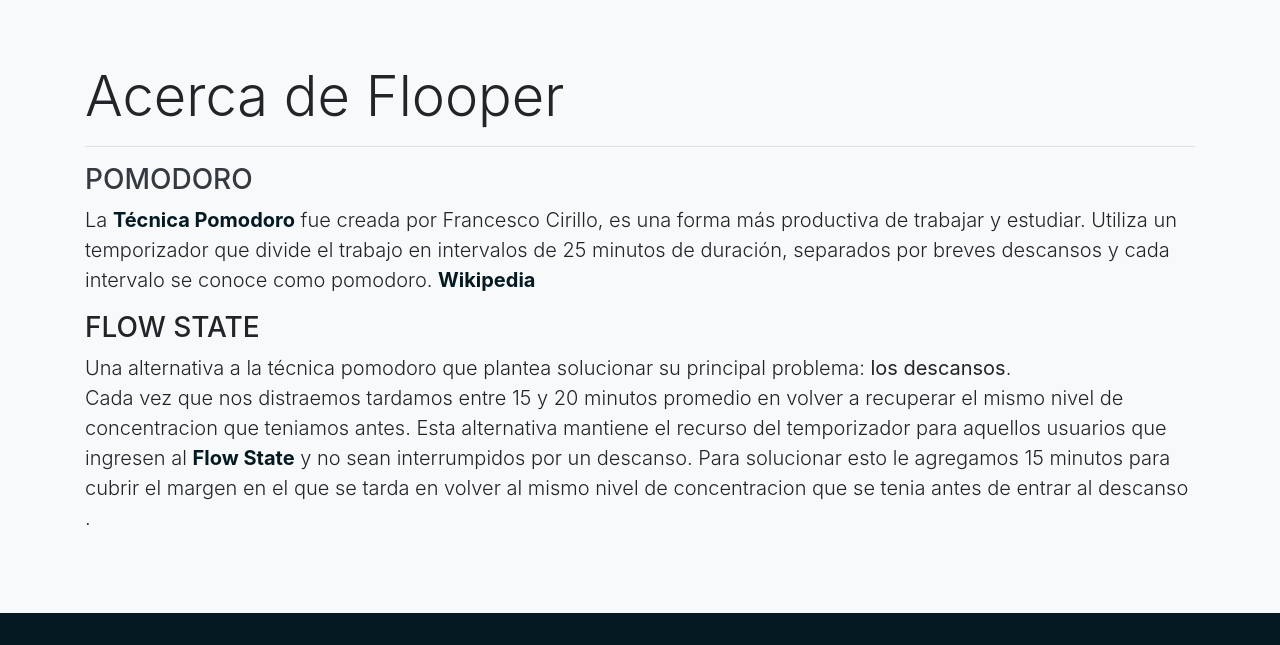
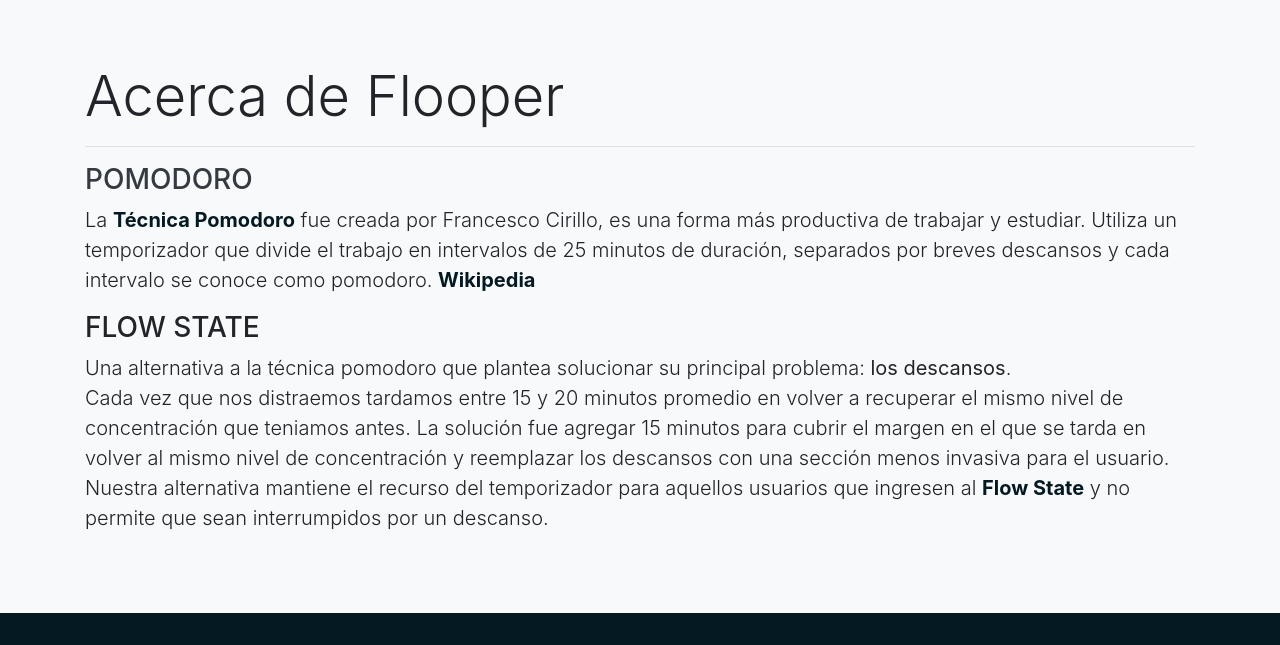
Before and after one commit to Bautisc/Flooper, a Flask app: page / in a window 1280 px wide. Shown: the part 733-1378 px from the top of the page. Run offline with Flask 2, Linux system fonts and the light colour scheme; some libraries are stand-ins or nearby versions.

Commit message:
retoques a la info

```diff
--- a/templates/index.html
+++ b/templates/index.html
@@ -122,15 +122,13 @@
         Una alternativa a la técnica pomodoro que plantea solucionar su principal problema: <b>los descansos</b>.
         <br>
         Cada vez que nos distraemos tardamos entre 15 y 20 minutos promedio en volver a recuperar el mismo nivel de
-        concentracion que teniamos antes.
-
-
-        Esta alternativa mantiene el recurso del temporizador para aquellos usuarios que ingresen al <a class="links"
-          href="https://es.wikipedia.org/wiki/Flujo_(psicología)">Flow State</a> y no sean interrumpidos por un
+        concentración que teniamos antes.
+        La solución fue agregar 15 minutos para cubrir el margen en el que se tarda en volver al mismo nivel
+        de concentración y reemplazar los descansos con una sección menos invasiva para el usuario.
+        Nuestra alternativa mantiene el recurso del temporizador para aquellos usuarios que ingresen al <a class="links"
+          href="https://es.wikipedia.org/wiki/Flujo_(psicología)">Flow State</a> y no permite que sean interrumpidos por
+        un
         descanso.
-        Para solucionar esto le agregamos 15 minutos para cubrir el margen en el que se tarda en volver al mismo nivel
-        de concentracion que se tenia antes de entrar al descanso .
-      </p>
     </div>
   </div>
   <!--BOOTSTRAP JAVASCRIPT-->
```
Also changed, not shown: templates/home.html (+5 -7 lines).
